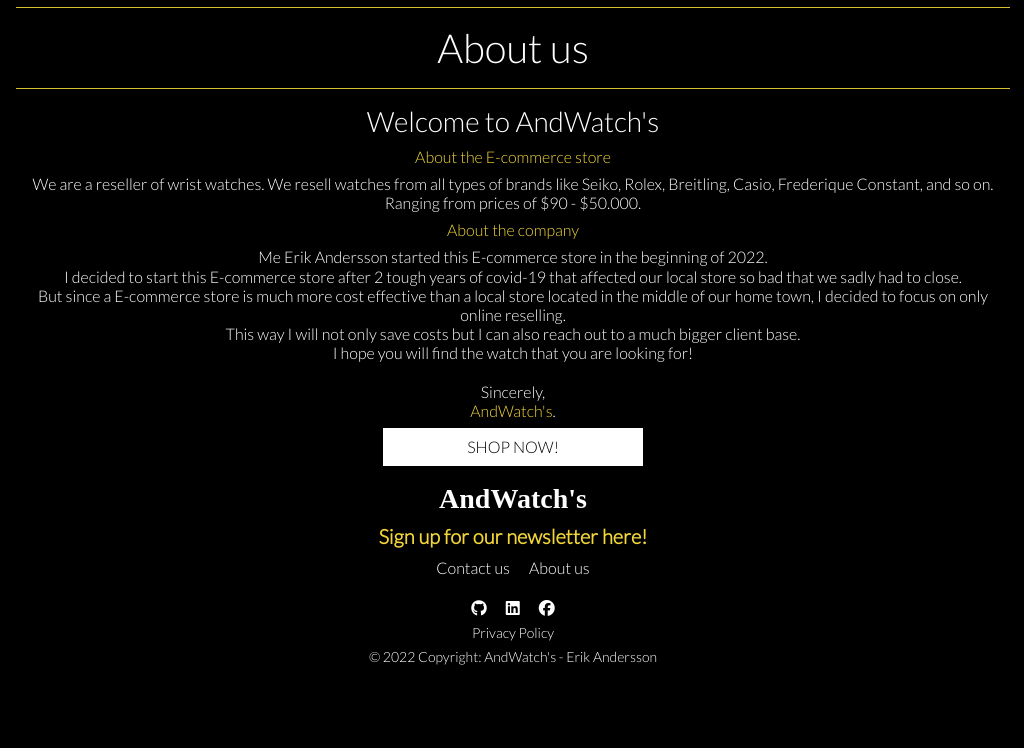
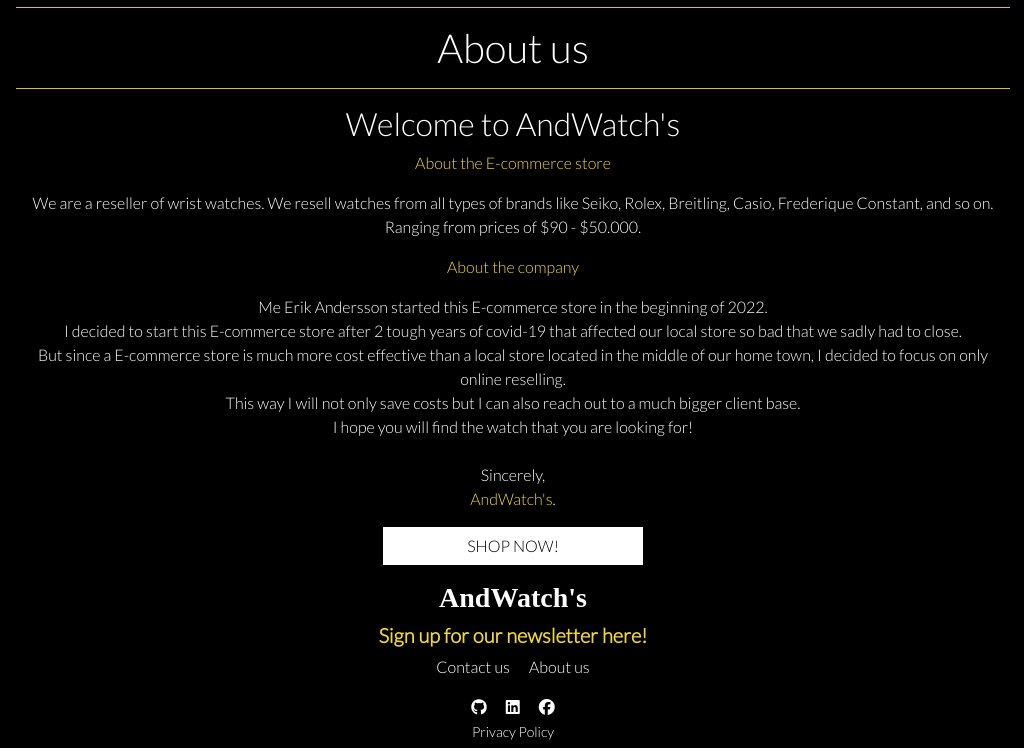
Before and after one commit to erikandersson96/portfolio-project-five, a Django app: page /about/ in a window 1280 px wide. Shown: the part 173-921 px from the top of the page, without its empty margins (127-1151 px from the left). Before the commit the page ends 838 px from the top, so only its background shows below. Run offline with Django 3.2, Linux system fonts and the light colour scheme; parts of the project's set-up code (start-up, migrations or seed data) failed here and were passed over; some libraries are stand-ins or nearby versions; some web fonts are replaced.

Commit message:
Change headings under h1/h2 to p instead

```diff
--- a/home/templates/about/about.html
+++ b/home/templates/about/about.html
@@ -15,21 +15,21 @@
                 <hr>
                 <h1 class="text-white">About us</h1>
                 <hr>
-                <h3 class="text-white">
+                <h2 class="text-white">
                     Welcome to AndWatch's
-                </h3>
-                <h6 class="text-yellow">
+                </h2>
+                <p class="text-yellow">
                     About the E-commerce store
-                </h6>
-                <h6 class="text-white">
+                </p>
+                <p class="text-white">
                     We are a reseller of wrist watches.
                     We resell watches from all types of brands like Seiko, Rolex, Breitling, Casio, Frederique Constant, and so on.
                     Ranging from prices of $90 - $50.000.
-                </h6>
-                <h6 class="text-yellow">
+                </p>
+                <p class="text-yellow">
                     About the company
-                </h6>
-                <h6 class="text-white">
+                </p>
+                <p class="text-white">
                     Me Erik Andersson started this E-commerce store in the beginning of 2022. <br>
                     I decided to start this E-commerce store after 2 tough years of covid-19 that
                     affected our local store so bad that we sadly had to close. <br>
@@ -40,7 +40,7 @@
                     <br>
                     Sincerely, <br>
                     <span class="text-yellow">AndWatch's</span>.
-                </h6>
+                </p>
             </div>
             <div class="col-12 text-center">
                 <a href="{% url 'products' %}" class="shop-now-button btn-about-page btn rounded-0 text-uppercase text-center">
```
Also changed, not shown: TESTING.md (+2 -6 lines).
